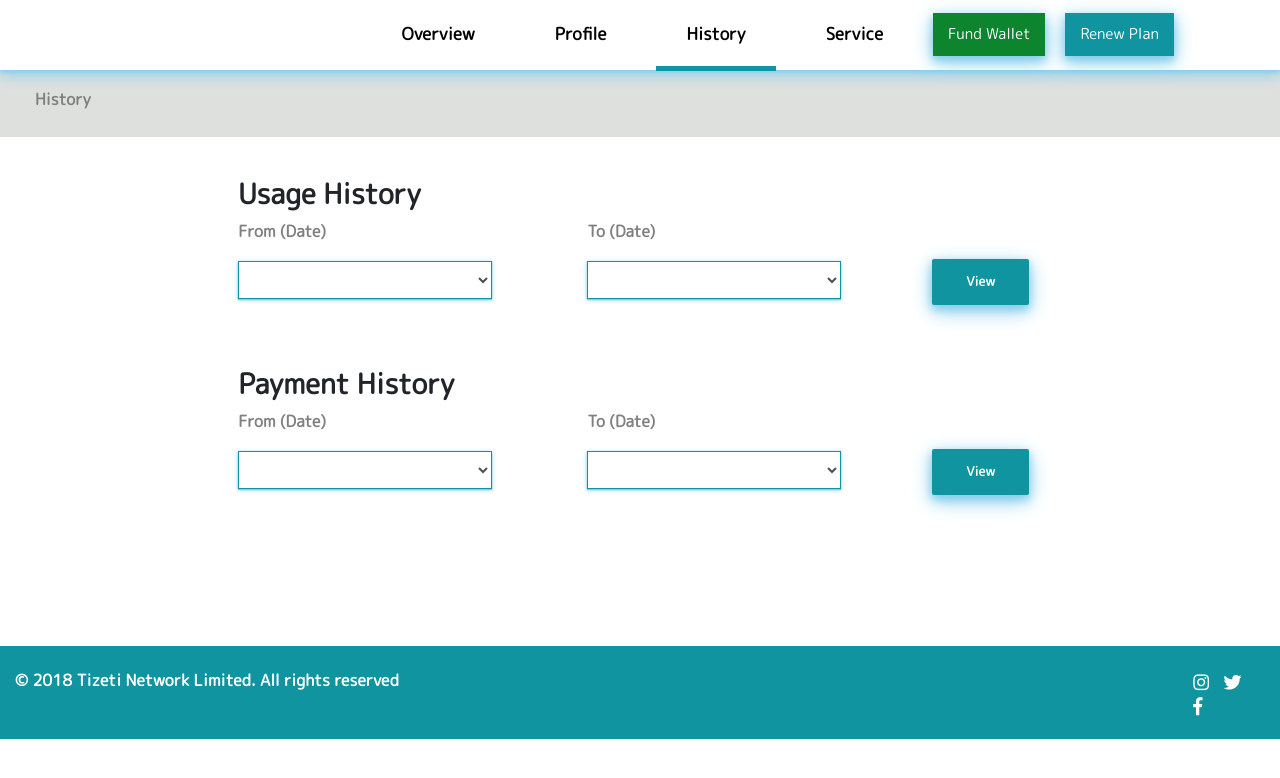
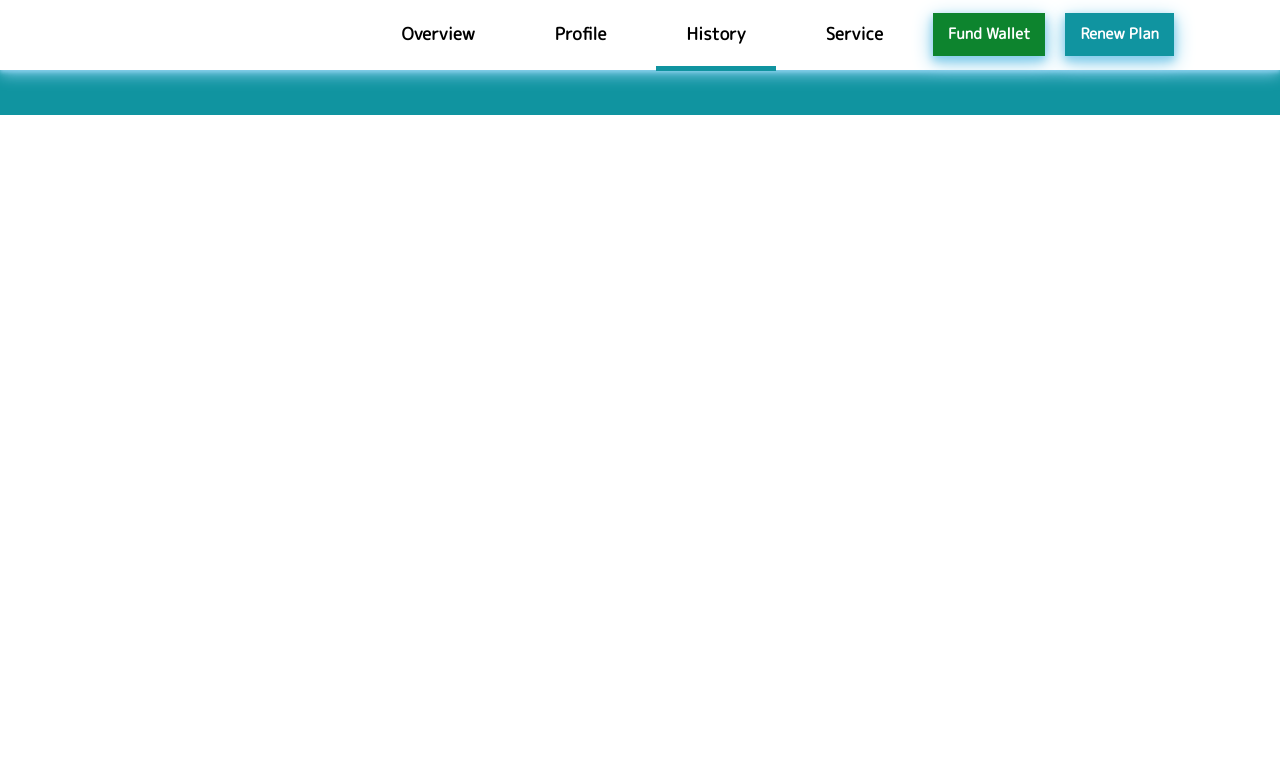
Before and after one commit to oyewoas/BlueBic-Admin-Dashboard, a plain HTML site: page index.html in a window 1280 px wide. Drawn offline with Linux system fonts and the light colour scheme.

Commit message:
new html and css file structure

```diff
--- a/index.html
+++ b/index.html
@@ -4,11 +4,10 @@
 <head>
     <meta charset="utf-8" />
     <meta http-equiv="X-UA-Compatible" content="IE=edge">
-    <title>Wifi.com | NG</title>
+    <title>BlueBic | Admin-DashBoard</title>
     <meta name="viewport" content="width=device-width, initial-scale=1">
     <link rel="stylesheet" href="css/bootstrap.min.css">
     <link rel="stylesheet" href="css/bootstrap-grid.min.css">
-    <link rel="stylesheet" href="css/mdb.min.css">
     <link href="https://fonts.googleapis.com/css?family=M+PLUS+Rounded+1c" rel="stylesheet">
     <link href="https://fonts.googleapis.com/css?family=Roboto" rel="stylesheet">
     <link href="https://fonts.googleapis.com/css?family=Poppins" rel="stylesheet">
@@ -44,127 +43,11 @@
 
 </header>
 <main>
-<div class="container-fluid">
-    <div class="row history">
-        <div class="col-sm-12">
-            <h5>History</h5>
-        </div>
-    </div>
 
-   <div class="row ">
-    <div class="col-sm-2"></div>
-    <div class="col-sm-10">
-     <form>
-            <h3>Usage History</h3>
-
-        <div class="form-row">
-    <div class="form-group col-md-4">
-      <label for="inputEmail4">From (Date)</label>
-      <select class="form-control" id="exampleFormControlSelect1">
-      <option></option>
-      <option>2</option>
-      <option>3</option>
-      <option>4</option>
-      <option>5</option>
-    </select>
-    </div>
-    <div class="form-group col-md-4">
-      <label for="inputPassword4">To (Date)</label>
-     <select class="form-control" id="exampleFormControlSelect1">
-      <option></option>
-      <option>2</option>
-      <option>3</option>
-      <option>4</option>
-      <option>5</option>
-    </select>
-    </div>
-    <div class=" form-group button col-md-4"> <button type="submit" class="btn btn-primary view">View</button> </div>
-
-</div>
-
-</form>
-
-
-
-
-
-  </div>
-  </div>
-
-
- <div class="row ">
-
-    <div class="col-sm-2"></div>
-    <div class="col-sm-10">
-     <form>
-        <h3>Payment History</h3>
-        <div class="form-row">
-
-
-    <div class="form-group col-md-4">
-      <label for="inputEmail4">From (Date)</label>
-      <select class="form-control" id="exampleFormControlSelect1">
-      <option></option>
-      <option>2</option>
-      <option>3</option>
-      <option>4</option>
-      <option>5</option>
-    </select>
-    </div>
-    <div class="form-group col-md-4">
-      <label for="inputPassword4">To (Date)</label>
-     <select class="form-control" id="exampleFormControlSelect1">
-      <option></option>
-      <option>2</option>
-      <option>3</option>
-      <option>4</option>
-      <option>5</option>
-    </select>
-    </div>
-    <div class=" form-group button col-md-4"> <button type="submit" class="btn btn-primary view">View</button> </div>
-
-</div>
-
-</form>
-
-
-
-
-
-  </div>
-</div>
-
-</div>
-    <div class="container-fluid">
-        <div class="row">
-            <div class="col-sm-12">
-                <div class="chat">
-                  <a href=""  ><img src="images/chaticon.png" height="70px" alt=""></a>
-                </div>
-            </div>
-        </div>
-    </div>
 </main>
 <footer>
-    <div class="container-fluid footer">
 
-        <div class="row">
-
-       <div class="col-sm-8">
-           <h5>&copy 2018 Tizeti Network Limited. All rights reserved</h5>
-       </div>
-       <div class="col-sm-3 text-center"></div>
-        <div class="col-sm-1 socicons ">
-            <a href="" title=""><span class="fab fa-instagram"></span></a>
-            <a href="" title=""><span class="fab fa-twitter"></span></a>
-            <a href="" title=""><span class="fab fa-facebook-f"></span></a>
-
-
-
-        </div>
-
-
-    </div>
+</footer>
 
 </div>
 
```
